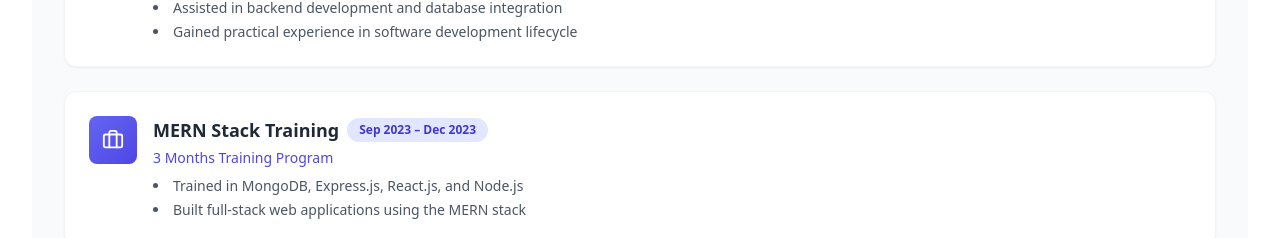
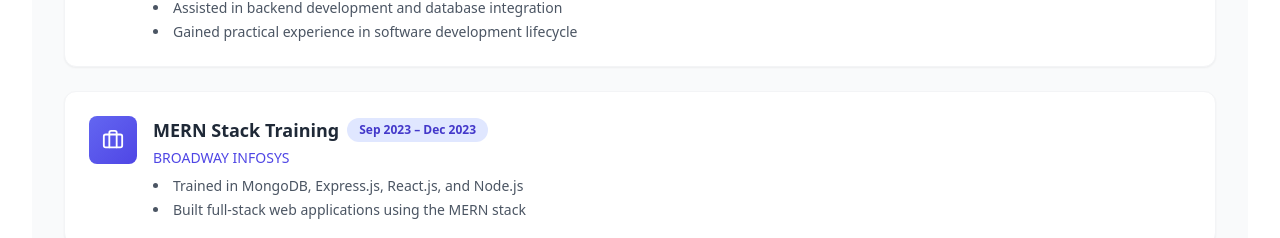
Before and after one commit to Madhav-dhakal/MadhavPortfolio, a React (Vite) app: page / in a window 1280 px wide. Shown: the part 2031-2269 px from the top of the page. Built offline with nearby package versions, Linux system fonts and the light colour scheme.

Commit message:
Visual edit in Lovable
Edited UI in Lovable

```diff
--- a/src/components/About.tsx
+++ b/src/components/About.tsx
@@ -122,7 +122,7 @@ const About = () => {
                   <h4 className="text-lg font-bold text-gray-800">MERN Stack Training</h4>
                   <span className="bg-indigo-100 text-indigo-700 text-xs font-semibold px-3 py-1 rounded-full">Sep 2023 – Dec 2023</span>
                 </div>
-                <p className="text-indigo-600 text-sm font-medium mb-2">3 Months Training Program</p>
+                <p className="text-indigo-600 text-sm font-medium mb-2">BROADWAY INFOSYS</p>
                 <ul className="text-gray-600 text-sm space-y-1 list-disc list-inside">
                   <li>Trained in MongoDB, Express.js, React.js, and Node.js</li>
                   <li>Built full-stack web applications using the MERN stack</li>
```
